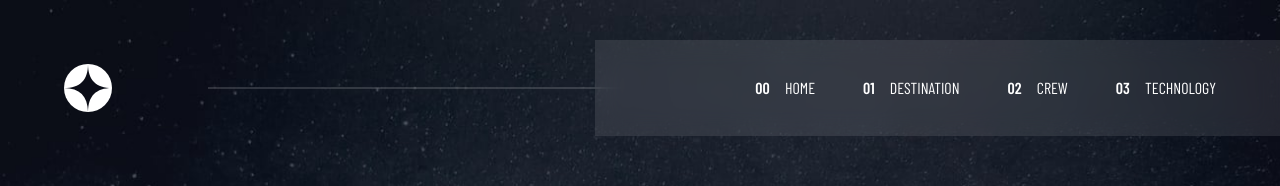
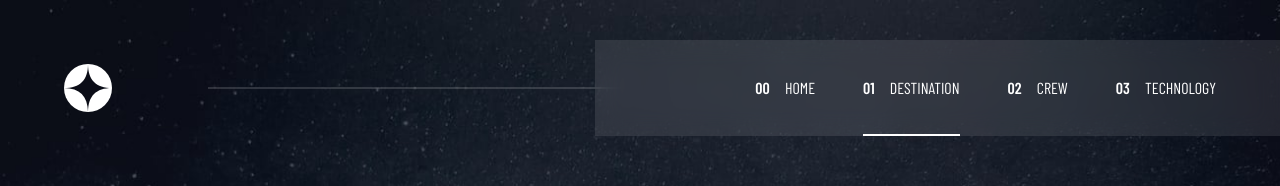
Before and after one commit to Mokalbari/space-tourism, a Next.js app: page /destination in a window 1280 px wide. Shown: the top 186 px of the page. Built offline with nearby package versions, Linux system fonts and the light colour scheme; a web font is replaced by a local one.

Commit message:
add conditional css on navbar depending on pathname

```diff
--- a/app/lib/definitions.ts
+++ b/app/lib/definitions.ts
@@ -1,6 +1,7 @@
 export interface NavLink {
   id: number
   link: string
+  path: string
 }
 
 export type DestinationsLinks = "Moon" | "Mars" | "Europa" | "Titan"
--- a/app/ui/navbar/menu.tsx
+++ b/app/ui/navbar/menu.tsx
@@ -1,16 +1,30 @@
+import clsx from "clsx"
+import Link from "next/link"
 import { barlowCondensed } from "../fonts"
 import { NavLink } from "../../lib/definitions"
 
 type Props = {
   navLinks: NavLink[]
+  pathname: string
 }
 
-export default function Menu({ navLinks }: Props) {
+export default function Menu({ navLinks, pathname }: Props) {
   return (
-    <menu className="flex items-center gap-12 bg-white/10 p-9 backdrop-blur-md lg:pl-40 lg:pr-16">
+    <menu className="flex items-center gap-12 bg-white/10 px-9 backdrop-blur-md lg:pl-40 lg:pr-16">
       {navLinks.map((link, index) => (
-        <li className={`${barlowCondensed.className} uppercase`} key={link.id}>
-          <span className="mr-3 font-semibold">0{index}</span> {link.link}
+        <li
+          className={clsx(
+            `${barlowCondensed.className} relative py-9 uppercase`,
+            {
+              "after:absolute after:bottom-0 after:left-0 after:mt-10 after:h-[2px] after:w-full after:bg-white":
+                pathname === link.path,
+            },
+          )}
+          key={link.id}
+        >
+          <Link href={`${link.path}`}>
+            <span className="mr-3 font-semibold">0{index}</span> {link.link}
+          </Link>
         </li>
       ))}
     </menu>
--- a/app/ui/navbar/mobile-menu.tsx
+++ b/app/ui/navbar/mobile-menu.tsx
@@ -1,16 +1,21 @@
+import clsx from "clsx"
 import { NavLink } from "../../lib/definitions"
 import { barlowCondensed } from "../fonts"
 
 type Props = {
   navLinks: NavLink[]
+  pathname: string
 }
 
-export default function MobileMenu({ navLinks }: Props) {
+export default function MobileMenu({ navLinks, pathname }: Props) {
   return (
-    <menu className="absolute right-0 top-0 z-20 h-svh bg-white/10 py-32 pl-8 pr-28 backdrop-blur-xl">
+    <menu className="absolute right-0 top-0 z-20 h-svh bg-white/10 py-32 pl-8 backdrop-blur-xl">
       {navLinks.map((link, index) => (
         <li
-          className={`${barlowCondensed.className} mb-8 text-xs uppercase tracking-wide`}
+          className={clsx(
+            `${barlowCondensed.className} mb-8 pr-28 text-xs uppercase tracking-wide`,
+            { "border-r-4 border-white": pathname === link.path },
+          )}
           key={link.id}
         >
           <span className="mr-3 font-bold">0{index}</span> {link.link}
--- a/app/ui/navbar/navbar.tsx
+++ b/app/ui/navbar/navbar.tsx
@@ -2,6 +2,7 @@
 
 // Hooks
 import { useState } from "react"
+import { usePathname } from "next/navigation"
 import { useMediaQueries } from "@/app/hooks/useMediaQueries"
 
 // SVG Icons
@@ -23,11 +24,13 @@ export default function Navbar() {
   const handleTouch = () => setIsMenuOpen(!isMenuOpen)
 
   const navLinks: NavLink[] = [
-    { id: 1, link: "Home" },
-    { id: 2, link: "Destination" },
-    { id: 3, link: "Crew" },
-    { id: 4, link: "Technology" },
+    { id: 1, link: "Home", path: "/" },
+    { id: 2, link: "Destination", path: "/destination" },
+    { id: 3, link: "Crew", path: "/crew" },
+    { id: 4, link: "Technology", path: "/technology" },
   ]
+
+  const pathname = usePathname()
 
   return (
     <header>
@@ -54,12 +57,14 @@ export default function Navbar() {
             >
               {!isMenuOpen ? <BurgerIcon /> : <CloseIcon />}
             </button>
-            {isMenuOpen && <MobileMenu navLinks={navLinks} />}
+            {isMenuOpen && (
+              <MobileMenu navLinks={navLinks} pathname={pathname} />
+            )}
           </>
         )}
 
         {/* Tablet & PC */}
-        {isAbove640 && <Menu navLinks={navLinks} />}
+        {isAbove640 && <Menu navLinks={navLinks} pathname={pathname} />}
       </nav>
     </header>
   )
```
